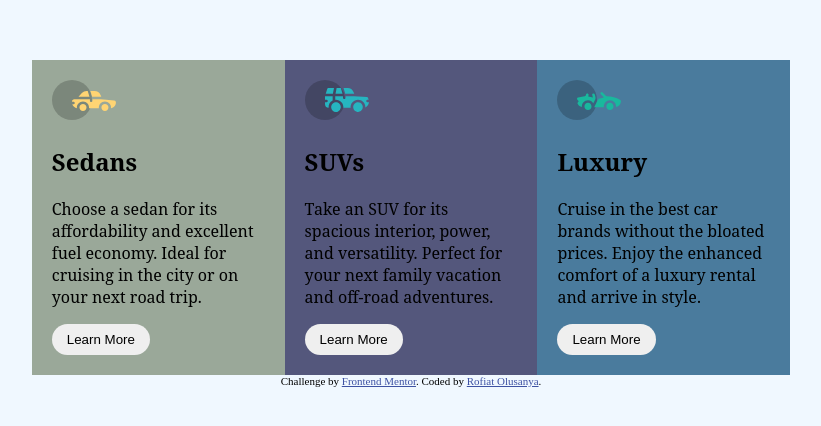
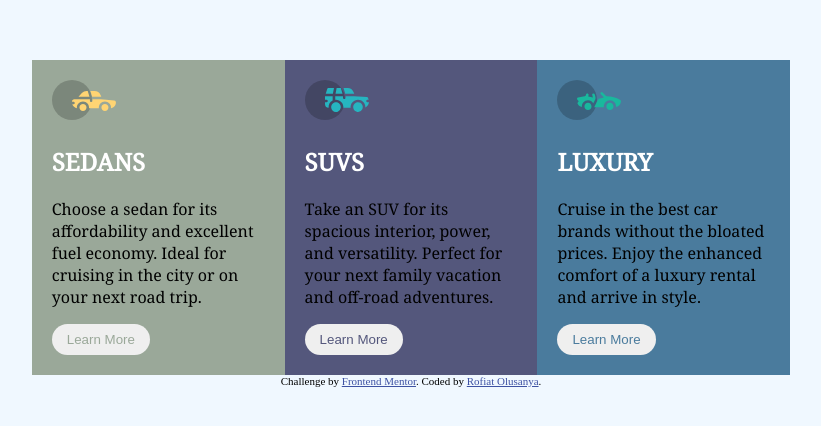
Before and after one commit to Rofiat369/3-column-preview-card, a plain HTML site: page 3-column-preview-card-component-main/index.html in a window 1280 px wide. Shown: the part 128-554 px from the top of the page, without its empty margins (229-1050 px from the left). Drawn offline with Linux system fonts and the light colour scheme.

Commit message:
Added classes to buttons

```diff
--- a/3-column-preview-card-component-main/index.html
+++ b/3-column-preview-card-component-main/index.html
@@ -7,36 +7,43 @@
   <link rel="icon" type="image/png" sizes="32x32" href="./images/favicon-32x32.png">
 
   <title> 3-column preview card component</title>
+
+  <link rel="preconnect" href="https://fonts.googleapis.com">
+
+  <link rel="preconnect" href="https://fonts.gstatic.com" crossorigin>
+
+  <link href="https://fonts.googleapis.com/css2?family=Noto+Serif&display=swap" rel="stylesheet">
+
   <link rel="stylesheet" href="styles.css">
 
 </head>
 <body>
   <section class="sedans">
     <img src="images/icon-sedans.svg" alt="sedan-icon">
-    <h1>Sedans</h1>
+    <h1 class="header">Sedans</h1>
     <p>
       Choose a sedan for its affordability and excellent fuel economy. Ideal for cruising in the city
       or on your next road trip.
     </p>
-    <button>Learn More</button>
+    <button class="sedanButton">Learn More</button>
   </section>
 
   <section class="suvs">
-    <img src="images/icon-suvs.svg" alt="">
-    <h1>SUVs</h1>
+    <img src="images/icon-suvs.svg" alt="suv-icon">
+    <h1 class="header">SUVs</h1>
     <p>Take an SUV for its spacious interior, power, and versatility. Perfect for your next family vacation
       and off-road adventures.
     </p>
-    <button>Learn More</button>
+    <button class="suvButton">Learn More</button>
   </section>
 
   <section class="luxury">
-    <img src="images/icon-luxury.svg" alt="">
-    <h1>Luxury</h1>
+    <img src="images/icon-luxury.svg" alt="luxury-icon">
+    <h1 class="header">Luxury</h1>
     <p> Cruise in the best car brands without the bloated prices. Enjoy the enhanced comfort of a luxury
       rental and arrive in style.
     </p>
-    <button>Learn More</button>
+    <button class="luxuryButton">Learn More</button>
   </section>
 
   <div class="attribution">
```
